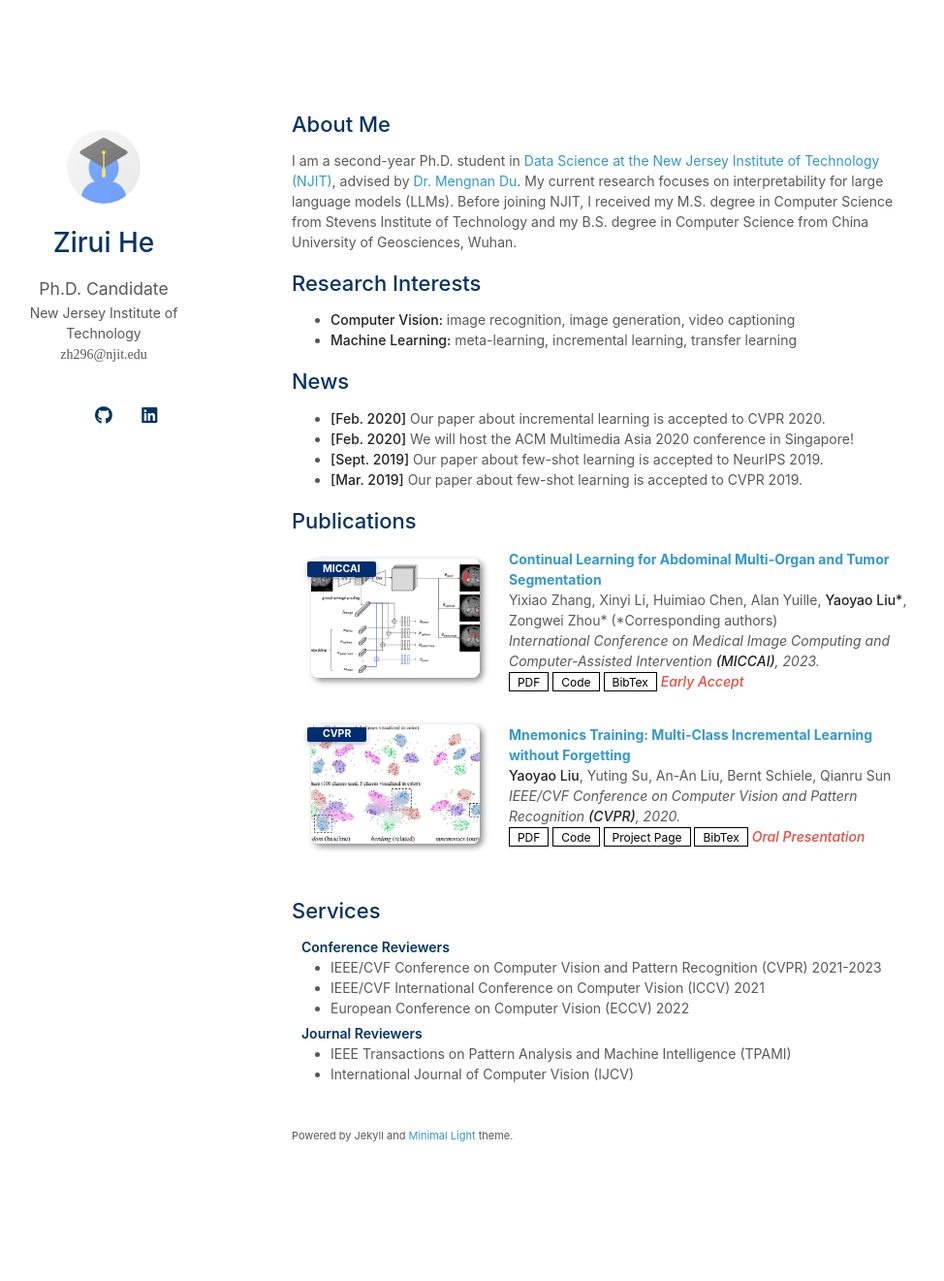
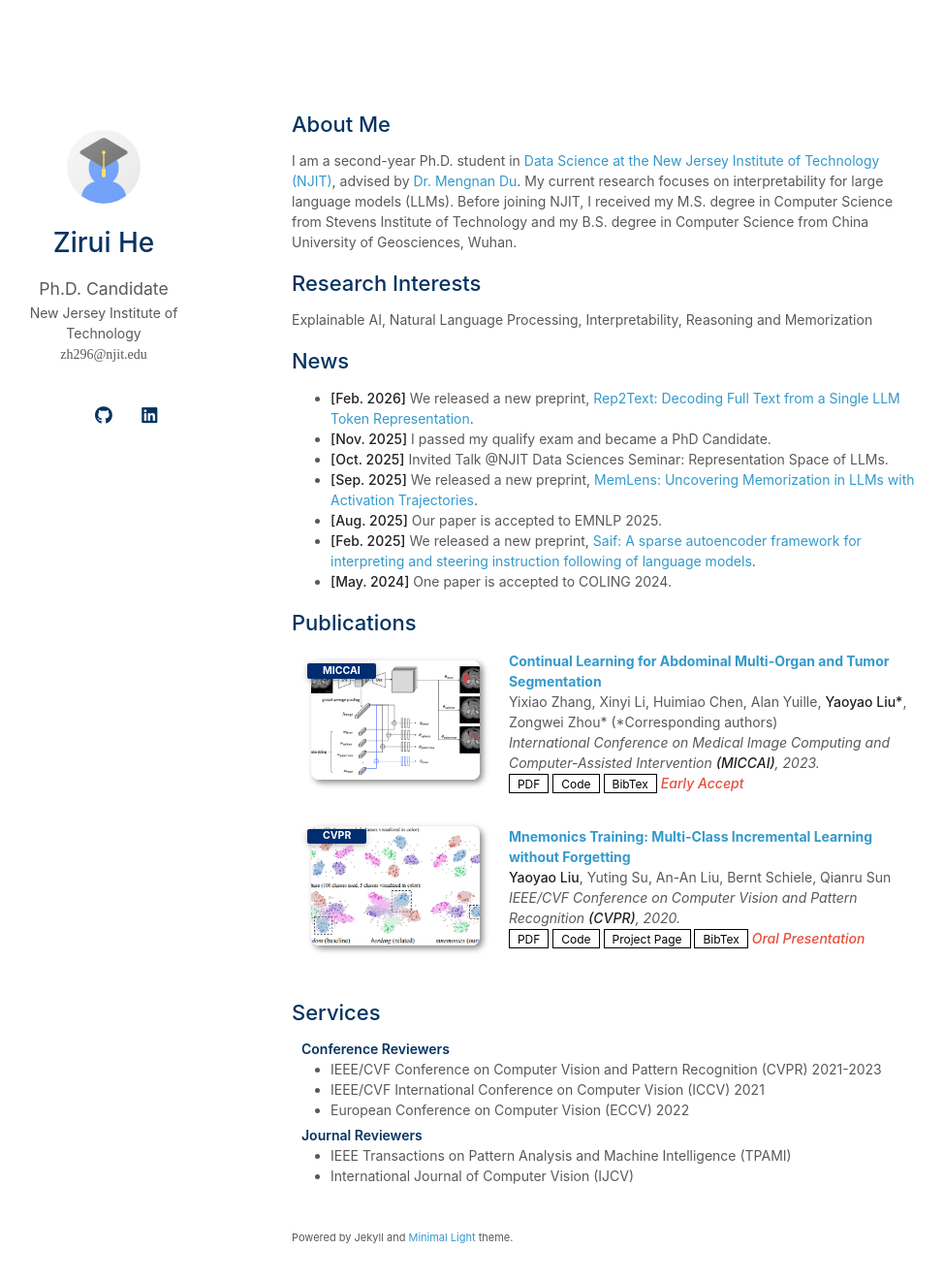
Before and after one commit to Ineedanamehere/Ineedanamehere.github.io, a Jekyll site: the page built from index.md, in a window 1280 px wide and 1355 px high. Shown: the top 1321 px of the window at 97% size, without its empty margins (169-1143 px from the left). Built offline with Jekyll 4.4.1, drawn with Linux system fonts in a browser that asks for light colours; a style sheet for code colours, icons or effects is not loaded; our own code applies the rules of GitHub Pages for plain Markdown files.

Commit message:
Update index.md

```diff
--- a/index.md
+++ b/index.md
@@ -8,15 +8,16 @@ I am a second-year Ph.D. student in [Data Science at the New Jersey Institute of
 
 ## Research Interests
 
-- **Computer Vision:** image recognition, image generation, video captioning
-- **Machine Learning:** meta-learning, incremental learning, transfer learning
+Explainable AI, Natural Language Processing, Interpretability, Reasoning and Memorization
 
 ## News
-
-- **[Feb. 2020]** Our paper about incremental learning is accepted to CVPR 2020.
-- **[Feb. 2020]** We will host the ACM Multimedia Asia 2020 conference in Singapore!
-- **[Sept. 2019]** Our paper about few-shot learning is accepted to NeurIPS 2019.
-- **[Mar. 2019]** Our paper about few-shot learning is accepted to CVPR 2019.
+- **[Feb. 2026]** We released a new preprint, [Rep2Text: Decoding Full Text from a Single LLM Token Representation](https://arxiv.org/pdf/2511.06571).
+- **[Nov. 2025]** I passed my qualify exam and became a PhD Candidate.
+- **[Oct. 2025]** Invited Talk @NJIT Data Sciences Seminar: Representation Space of LLMs.
+- **[Sep. 2025]** We released a new preprint, [MemLens: Uncovering Memorization in LLMs with Activation Trajectories](https://arxiv.org/abs/2509.20909).
+- **[Aug. 2025]** Our paper is accepted to EMNLP 2025.
+- **[Feb. 2025]** We released a new preprint, [Saif: A sparse autoencoder framework for interpreting and steering instruction following of language models](https://arxiv.org/abs/2502.11356).
+- **[May. 2024]** One paper is accepted to COLING 2024.
 
 {% include_relative _includes/publications.md %}
 
```
